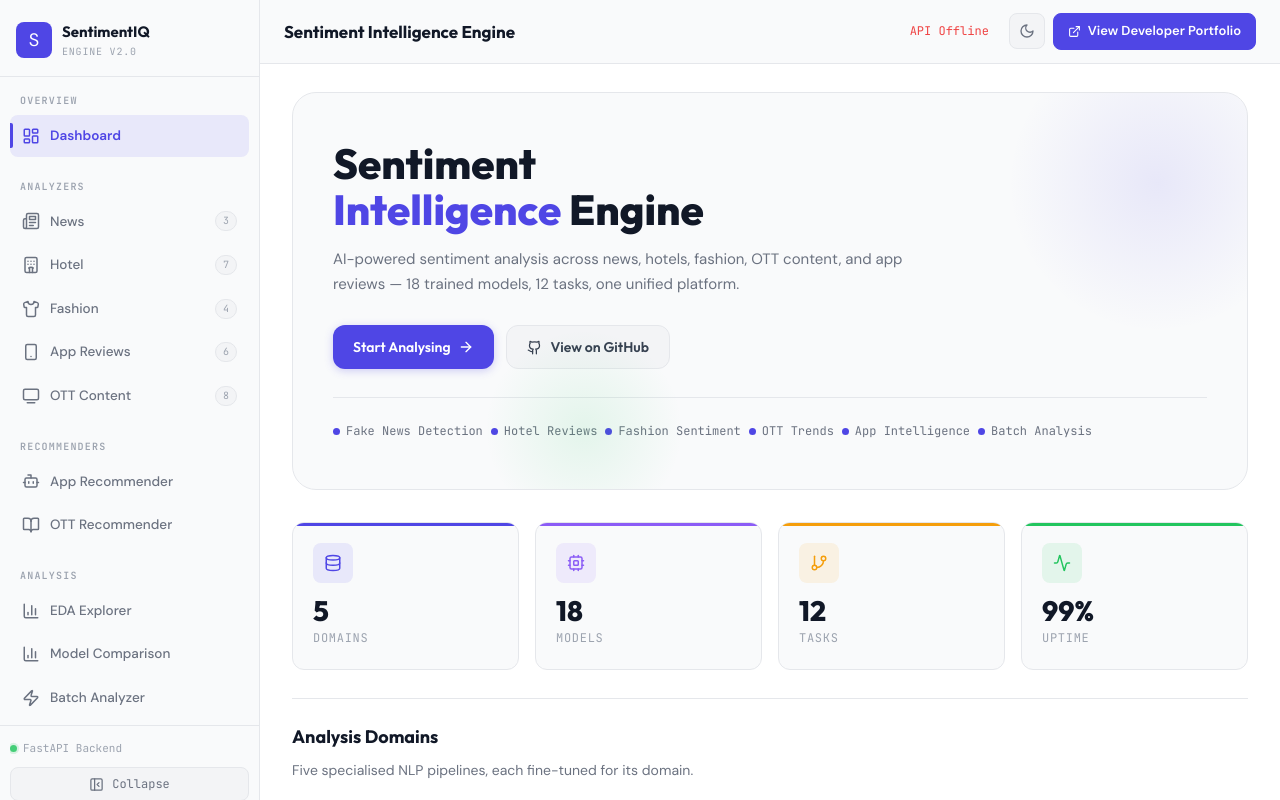
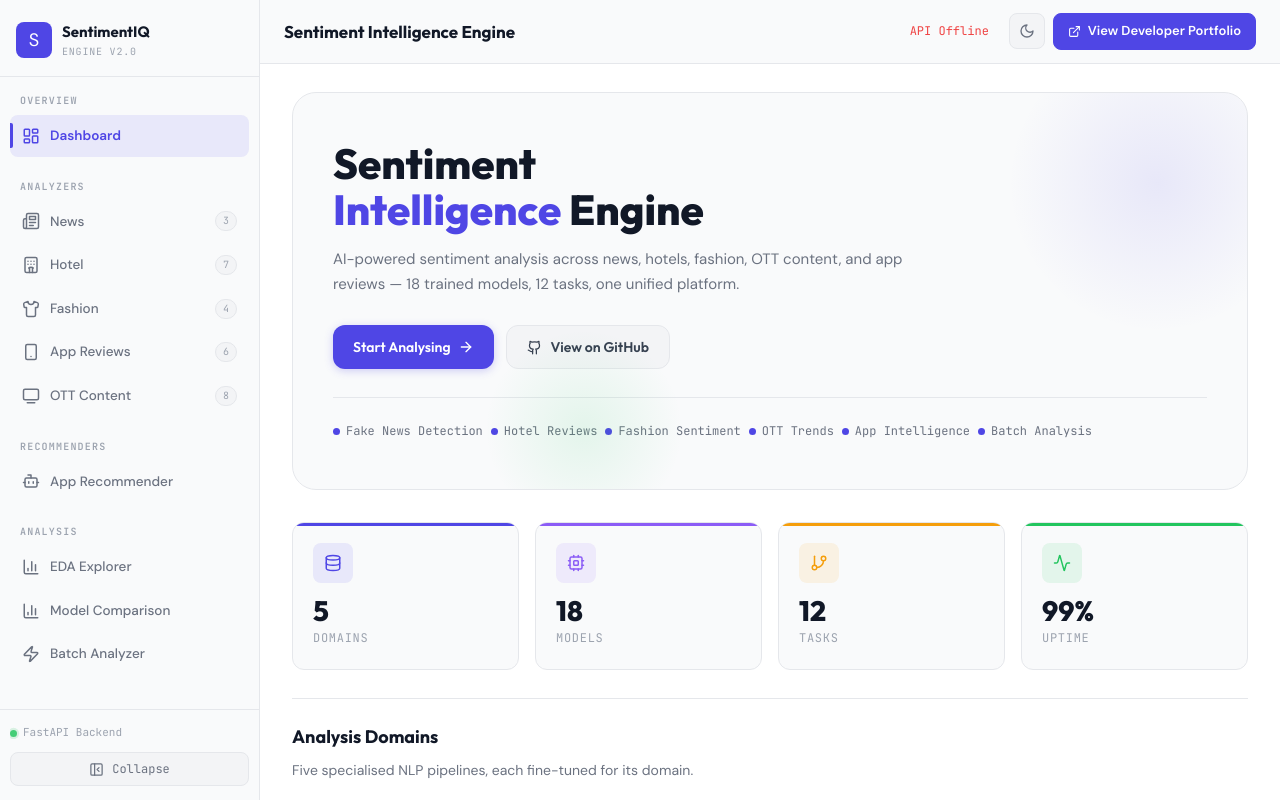
Before and after one commit to ArnavTomar18/Sentiment-Intelligence-Engine, a React (Vite) app in the folder frontend/: page / in a window 1280 px wide. Built offline with nearby package versions, Linux system fonts and the light colour scheme; no server answers.

Commit message:
Comment out OTT Recommender in Sidebar
Comment out the OTT Recommender item in the sidebar.

```diff
--- a/frontend/src/components/layout/Sidebar.jsx
+++ b/frontend/src/components/layout/Sidebar.jsx
@@ -25,7 +25,7 @@ const NAV = [
     section: 'Recommenders',
     items: [
       { to: '/app-recommender', label: 'App Recommender', icon: Bot      },
-      { to: '/ott-recommender', label: 'OTT Recommender', icon: BookOpen },
+      // { to: '/ott-recommender', label: 'OTT Recommender', icon: BookOpen },
     ],
   },
   {
```
